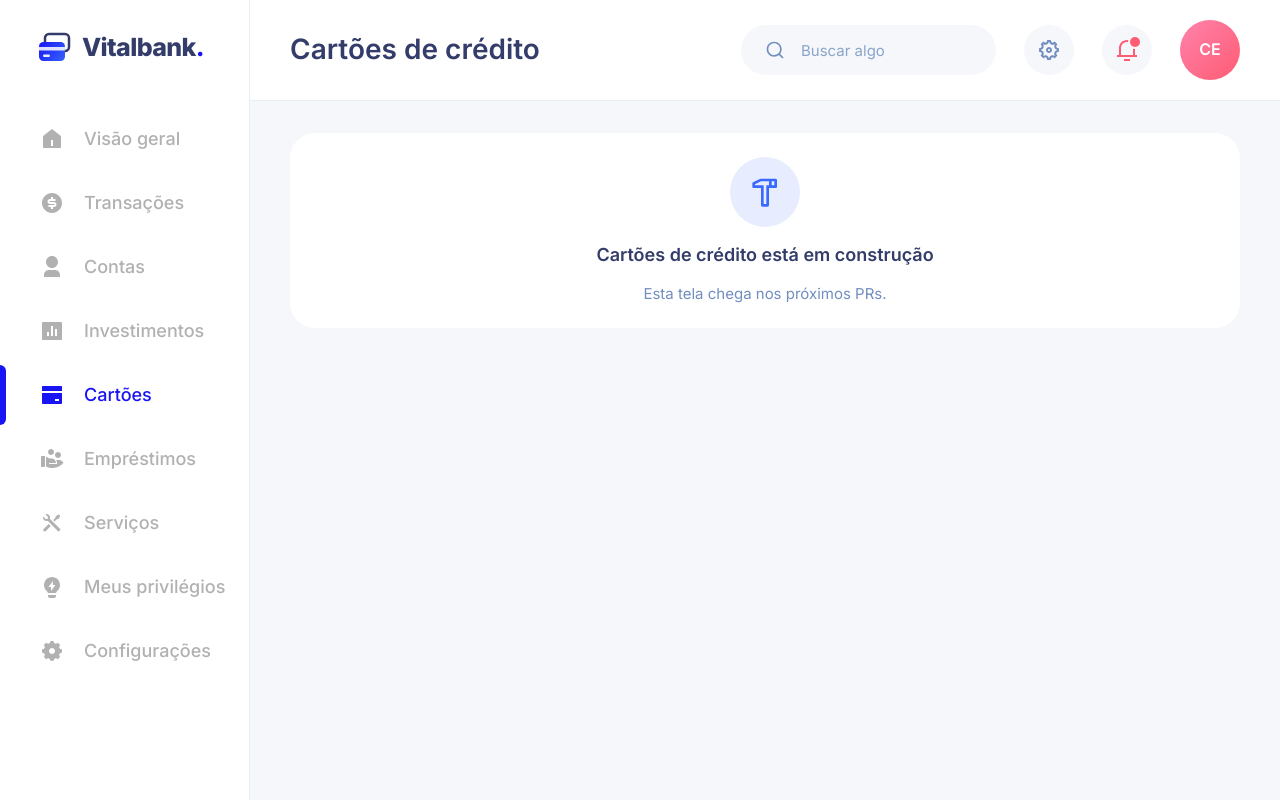
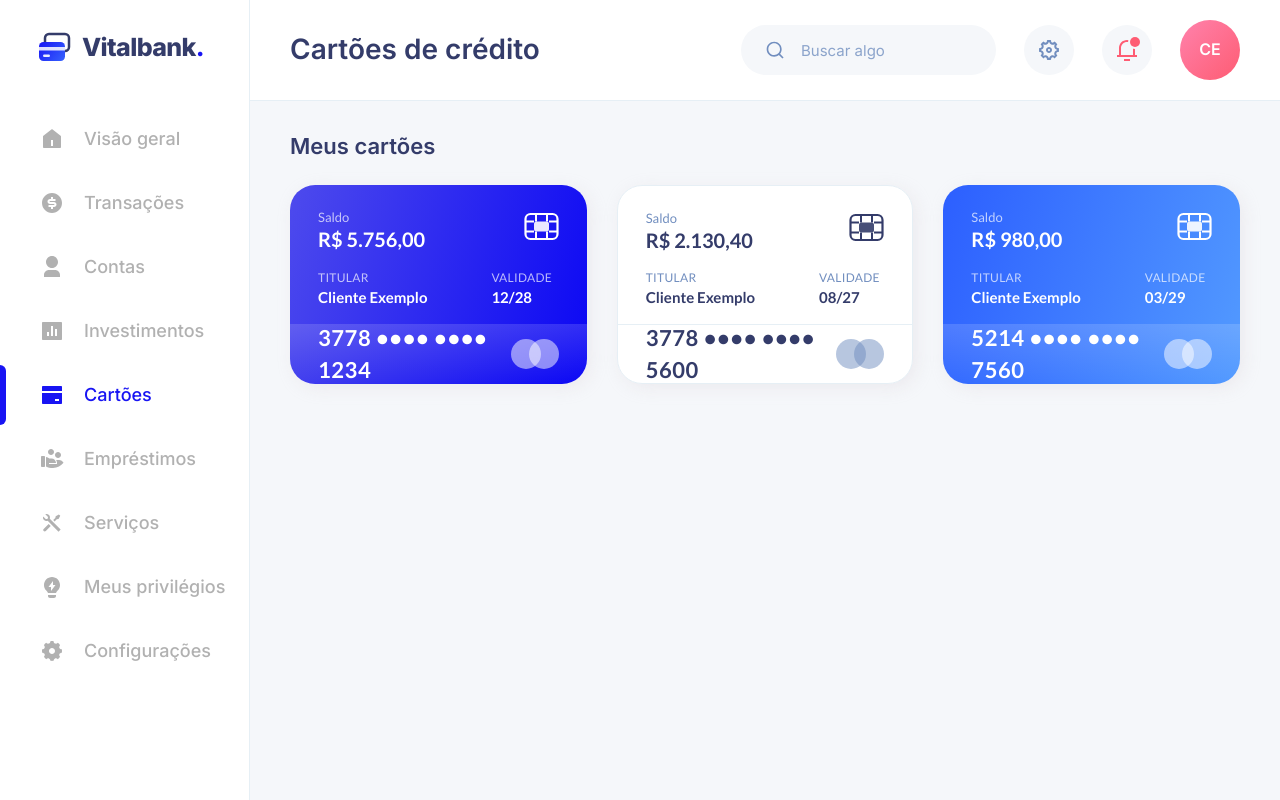
Before and after one commit to VictorNascimento14/Vitalbank, a Next.js app: page /cartoes in a window 1280 px wide. Built offline with nearby package versions, Linux system fonts and the light colour scheme.

Commit message:
feat(cartoes): os três cartões no topo da tela de Cartões (#122)

```diff
--- a/src/app/(painel)/cartoes/page.tsx
+++ b/src/app/(painel)/cartoes/page.tsx
@@ -1,5 +1,13 @@
-import { EmBreve } from "@/ui";
+import { listarCartoes } from "@/dados";
+import { MeusCartoes } from "@/telas/comum/MeusCartoes";
 
-export default function CartoesDeCredito() {
-  return <EmBreve tela="Cartões de crédito" />;
+export default async function CartoesDeCredito() {
+  const cartoes = await listarCartoes();
+  return (
+    <div className="grid grid-cols-1 gap-6 lg:gap-[30px] xl:grid-cols-[minmax(0,35fr)_minmax(0,73fr)]">
+      <div className="xl:col-span-2">
+        <MeusCartoes cartoes={cartoes} quantos={3} />
+      </div>
+    </div>
+  );
 }
--- a/src/telas/comum/MeusCartoes.tsx
+++ b/src/telas/comum/MeusCartoes.tsx
@@ -17,10 +17,17 @@ export function AcaoDosCartoes({ href, children }: { href: string; children: Rea
 }
 
 /**
- * Os dois primeiros cartões, lado a lado. No celular viram uma fila que rola na
+ * Os primeiros cartões, lado a lado. No celular viram uma fila que rola na
  * horizontal e para em cada cartão (scroll-snap), como no kit mobile.
  */
-export function MeusCartoes({ cartoes, acao }: { cartoes: readonly Cartao[]; acao: ReactNode }) {
+interface Props {
+  cartoes: readonly Cartao[];
+  acao?: ReactNode;
+  /** Quantos cartões mostrar (Visão geral e Transações: 2; Cartões: 3). */
+  quantos?: number;
+}
+
+export function MeusCartoes({ cartoes, acao, quantos = 2 }: Props) {
   return (
     <section aria-labelledby="meus-cartoes">
       <TituloDeSecao id="meus-cartoes" acao={acao}>
@@ -31,7 +38,7 @@ export function MeusCartoes({ cartoes, acao }: { cartoes: readonly Cartao[]; aca
         intervalo={0.12}
         className="-mx-6 flex snap-x snap-mandatory gap-5 overflow-x-auto px-6 pb-4 pt-1 md:mx-0 md:gap-[30px] md:overflow-visible md:px-0 [scrollbar-width:none]"
       >
-        {cartoes.slice(0, 2).map((c) => (
+        {cartoes.slice(0, quantos).map((c) => (
           <ItemEscalonado key={c.id} como="li" className="w-[265px] shrink-0 snap-start md:w-auto md:flex-1">
             <CartaoDeCredito cartao={c} />
           </ItemEscalonado>
```
Also changed, not shown: 1 other file (tests, documents, lock files or other folders).
